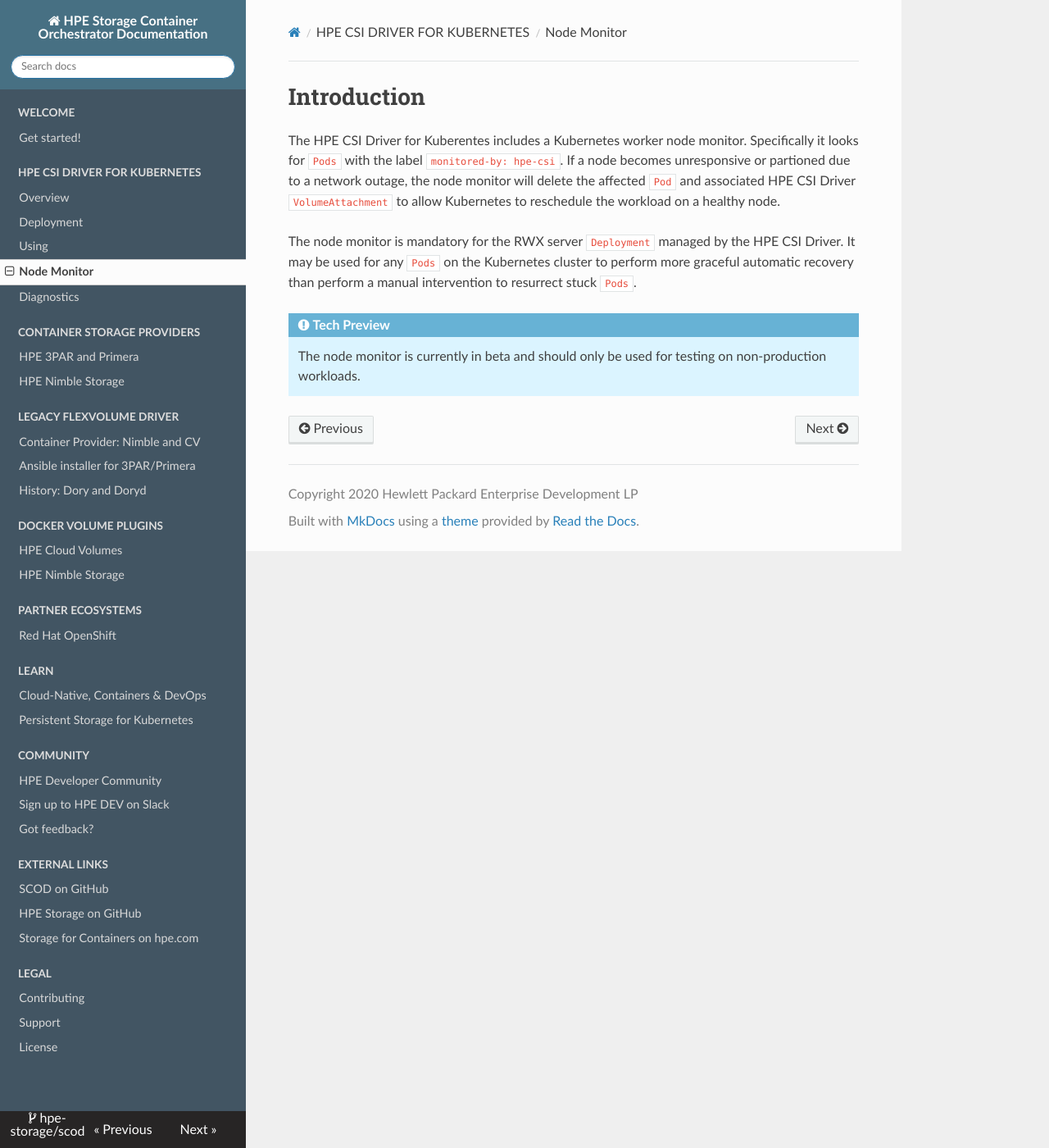
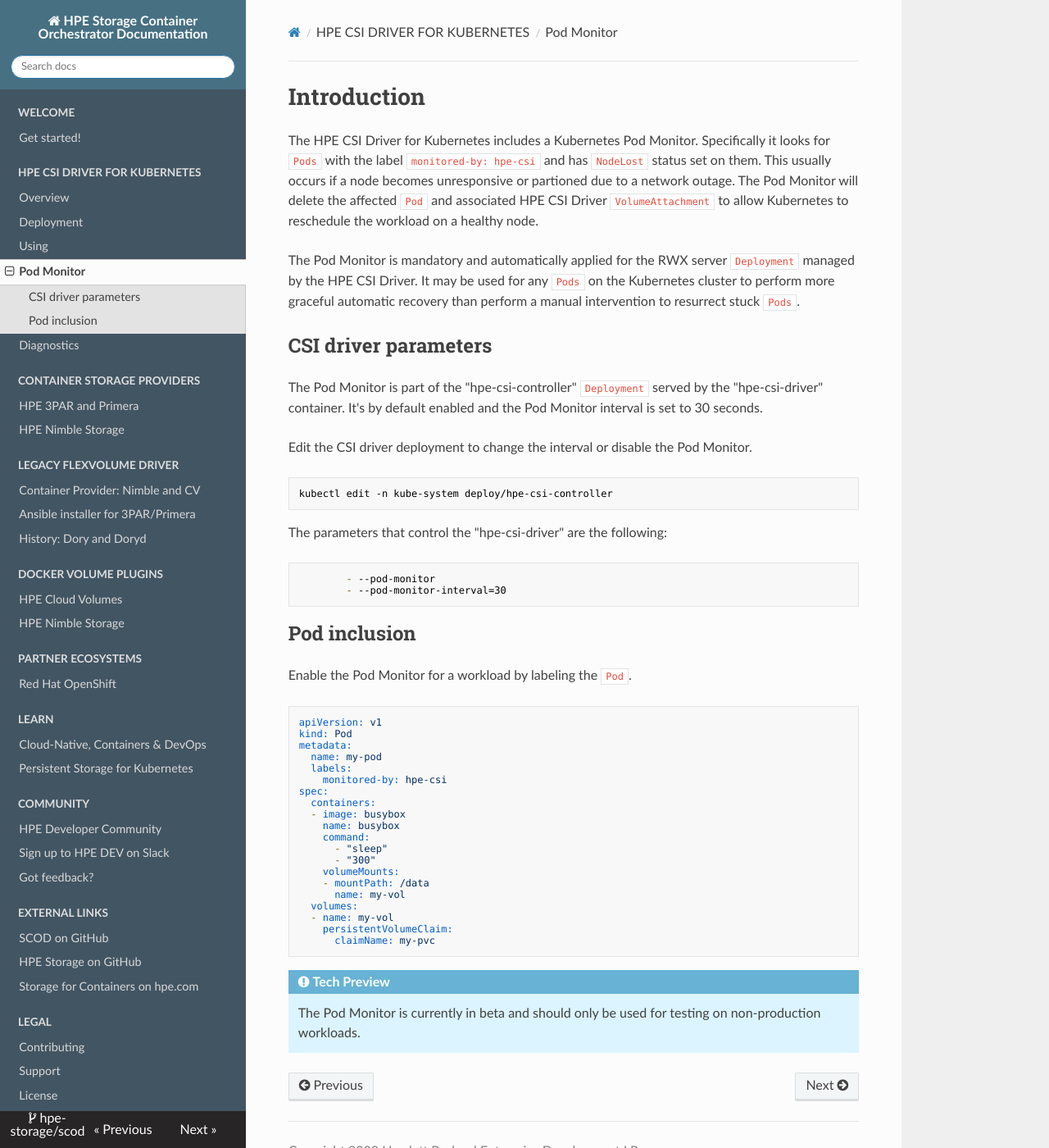
Before and after one commit to hpe-storage/scod, an MkDocs documentation site: the page built from docs/csi_driver/monitor.md, in a window 1280 px wide and 1400 px high. Shown: the whole window at 82% size. Built offline with MkDocs 1.6.1, drawn with Linux system fonts in a browser that asks for light colours; nearby versions of some CDN libraries.

Commit message:
1.2.0 initial PR updates
Signed-off-by: Michael Mattsson <michael.mattsson@nimblestorage.com>

````diff
--- a/docs/csi_driver/monitor.md
+++ b/docs/csi_driver/monitor.md
@@ -1,8 +1,52 @@
 # Introduction
 
-The HPE CSI Driver for Kuberentes includes a Kubernetes worker node monitor. Specifically it looks for `Pods` with the label `monitored-by: hpe-csi`. If a node becomes unresponsive or partioned due to a network outage, the node monitor will delete the affected `Pod` and associated HPE CSI Driver `VolumeAttachment` to allow Kubernetes to reschedule the workload on a healthy node.
+The HPE CSI Driver for Kubernetes includes a Kubernetes Pod Monitor. Specifically it looks for `Pods` with the label `monitored-by: hpe-csi` and has `NodeLost` status set on them. This usually occurs if a node becomes unresponsive or partioned due to a network outage. The Pod Monitor will delete the affected `Pod` and associated HPE CSI Driver `VolumeAttachment` to allow Kubernetes to reschedule the workload on a healthy node.
 
-The node monitor is mandatory for the RWX server `Deployment` managed by the HPE CSI Driver. It may be used for any `Pods` on the Kubernetes cluster to perform more graceful automatic recovery than perform a manual intervention to resurrect stuck `Pods`.
+The Pod Monitor is mandatory and automatically applied for the RWX server `Deployment` managed by the HPE CSI Driver. It may be used for any `Pods` on the Kubernetes cluster to perform more graceful automatic recovery than perform a manual intervention to resurrect stuck `Pods`.
+
+## CSI driver parameters
+
+The Pod Monitor is part of the "hpe-csi-controller" `Deployment` served by the "hpe-csi-driver" container. It's by default enabled and the Pod Monitor interval is set to 30 seconds.
+
+Edit the CSI driver deployment to change the interval or disable the Pod Monitor.
+
+```markdown
+kubectl edit -n kube-system deploy/hpe-csi-controller
+```
+
+The parameters that control the "hpe-csi-driver" are the following:
+
+```markdown
+        - --pod-monitor
+        - --pod-monitor-interval=30
+```
+
+## Pod inclusion
+
+Enable the Pod Monitor for a workload by labeling the `Pod`.
+
+```
+apiVersion: v1
+kind: Pod
+metadata:
+  name: my-pod
+  labels:
+    monitored-by: hpe-csi
+spec:
+  containers:
+  - image: busybox
+    name: busybox
+    command:
+      - "sleep"
+      - "300"
+    volumeMounts:
+    - mountPath: /data
+      name: my-vol
+  volumes:
+  - name: my-vol
+    persistentVolumeClaim:
+      claimName: my-pvc
+```
 
 !!! note "Tech Preview"
-    The node monitor is currently in beta and should only be used for testing on non-production workloads.
+    The Pod Monitor is currently in beta and should only be used for testing on non-production workloads.
--- a/mkdocs.yml
+++ b/mkdocs.yml
@@ -37,7 +37,7 @@
     - 'Overview': 'csi_driver/index.md'
     - 'Deployment': 'csi_driver/deployment.md'
     - 'Using': 'csi_driver/using.md'
-    - 'Node Monitor': 'csi_driver/monitor.md'
+    - 'Pod Monitor': 'csi_driver/monitor.md'
     - 'Diagnostics': 'csi_driver/diagnostics.md'
   - CONTAINER STORAGE PROVIDERS:
     - 'HPE 3PAR and Primera': 'container_storage_provider/hpe_3par_primera/index.md'
````
Also changed, not shown: docs/csi_driver/diagnostics.md (+11 -1 lines), docs/csi_driver/using.md (+5 -5 lines).
